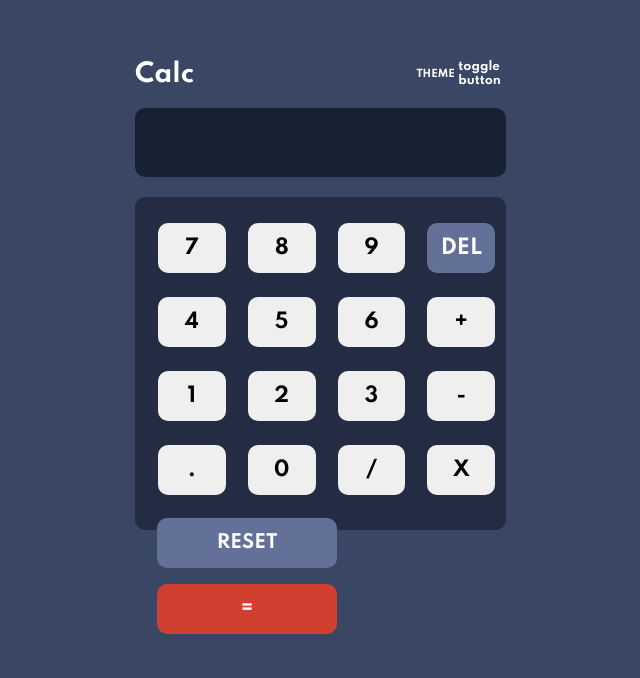
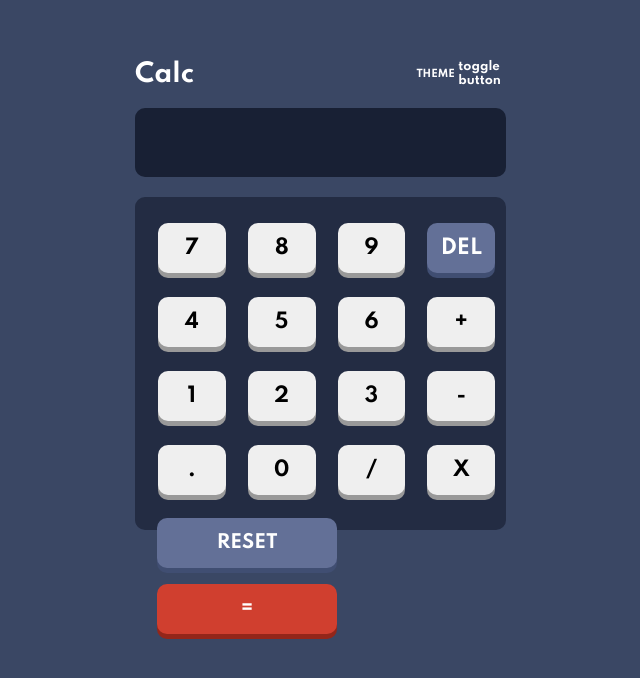
Before and after one commit to liorhassin/Calculator, a plain HTML site: page Calculator/index.html in a window 1280 px wide. Shown: the part 118-796 px from the top of the page, without its empty margins (373-1013 px from the left). Drawn offline with Linux system fonts and the light colour scheme.

Commit message:
Better design for buttons with small animations. Missing main screen for calculation and functionality.

```diff
--- a/Calculator/index.html
+++ b/Calculator/index.html
@@ -18,32 +18,32 @@
     </section>
     <section class="calculatorBody">
       <div class= "buttonsOne">
-        <button class="buttonDesign">7</button>
-        <button class="buttonDesign">8</button>
-        <button class="buttonDesign">9</button>
-        <button class="buttonDesign buttonBlue buttonTextWhite">DEL</button>
+        <button class="buttonDesign buttonStandard">7</button>
+        <button class="buttonDesign buttonStandard">8</button>
+        <button class="buttonDesign buttonStandard">9</button>
+        <button class="buttonDesign buttonBlue buttonTextWhite buttonSpecialBlue">DEL</button>
       </div>
       <div class= "buttonsOne">
-        <button class="buttonDesign">4</button>
-        <button class="buttonDesign">5</button>
-        <button class="buttonDesign">6</button>
-        <button class="buttonDesign">+</button>
+        <button class="buttonDesign buttonStandard">4</button>
+        <button class="buttonDesign buttonStandard">5</button>
+        <button class="buttonDesign buttonStandard">6</button>
+        <button class="buttonDesign buttonStandard">+</button>
       </div>
       <div class= "buttonsOne">
-        <button class="buttonDesign">1</button>
-        <button class="buttonDesign">2</button>
-        <button class="buttonDesign">3</button>
-        <button class="buttonDesign">-</button>
+        <button class="buttonDesign buttonStandard">1</button>
+        <button class="buttonDesign buttonStandard">2</button>
+        <button class="buttonDesign buttonStandard">3</button>
+        <button class="buttonDesign buttonStandard">-</button>
       </div>
       <div class= "buttonsOne">
-        <button class="buttonDesign">.</button>
-        <button class="buttonDesign">0</button>
-        <button class="buttonDesign">/</button>
-        <button class="buttonDesign">X</button>
+        <button class="buttonDesign buttonStandard">.</button>
+        <button class="buttonDesign buttonStandard">0</button>
+        <button class="buttonDesign buttonStandard">/</button>
+        <button class="buttonDesign buttonStandard">X</button>
       </div>
       <div class= "buttonsTwo">
-        <button class="buttonDesignSpecial buttonBlue">RESET</button>
-        <button class="buttonDesignSpecial buttonRed">=</button>
+        <button class="buttonDesignSpecial buttonBlue buttonSpecialBlue">RESET</button>
+        <button class="buttonDesignSpecial buttonRed buttonSpecialRed">=</button>
       </div>
     </section>
   </main>
--- a/Calculator/styles/style.css
+++ b/Calculator/styles/style.css
@@ -69,10 +69,11 @@ body{
     width:8rem;
     height:5rem;
     border-radius:1rem;
-    border:0;
+    border: none;
     margin:1.1rem;
     margin-top:1.3rem;
     cursor:pointer;
+    box-shadow: 0 0.5rem #999;
 
 }
 
@@ -83,7 +84,7 @@ body{
     width:18rem;
     height:5rem;
     border-radius:1rem;
-    border:0;
+    border: none;
     margin:0.4rem;
     margin-top:1.2rem;
     margin-left:2.2rem;
@@ -93,13 +94,45 @@ body{
 
 .buttonBlue{
     background-color:hsl(225, 21%, 49%);
+    box-shadow: 0 0.5rem hsl(224, 28%, 35%);
 }
 
 .buttonRed{
     background-color:hsl(6, 63%, 50%);
+    box-shadow: 0 0.5rem hsl(6, 70%, 34%);
 
 }
 
 .buttonTextWhite{
     color:white;
 }
+
+.buttonStandard:hover{
+    background-color: hsl(0, 0%, 83%);
+}
+
+.buttonStandard:active {
+    background-color: hsl(0, 0%, 70%);
+    box-shadow: 0 5px #555;
+    transform: translateY(0.6rem);
+}
+
+.buttonSpecialRed:hover{
+    background-color: hsl(6, 63%, 45%);
+}
+
+.buttonSpecialRed:active {
+    background-color: hsl(6, 63%, 40%);
+    box-shadow: 0 5px hsl(6, 70%, 30%);
+    transform: translateY(0.6rem);
+}
+
+.buttonSpecialBlue:hover{
+    background-color: hsl(225, 21%, 42%);
+}
+
+.buttonSpecialBlue:active {
+    background-color: hsl(224, 28%, 32%);
+    box-shadow: 0 5px hsl(224, 28%, 25%);
+    transform: translateY(0.6rem);
+}
```
